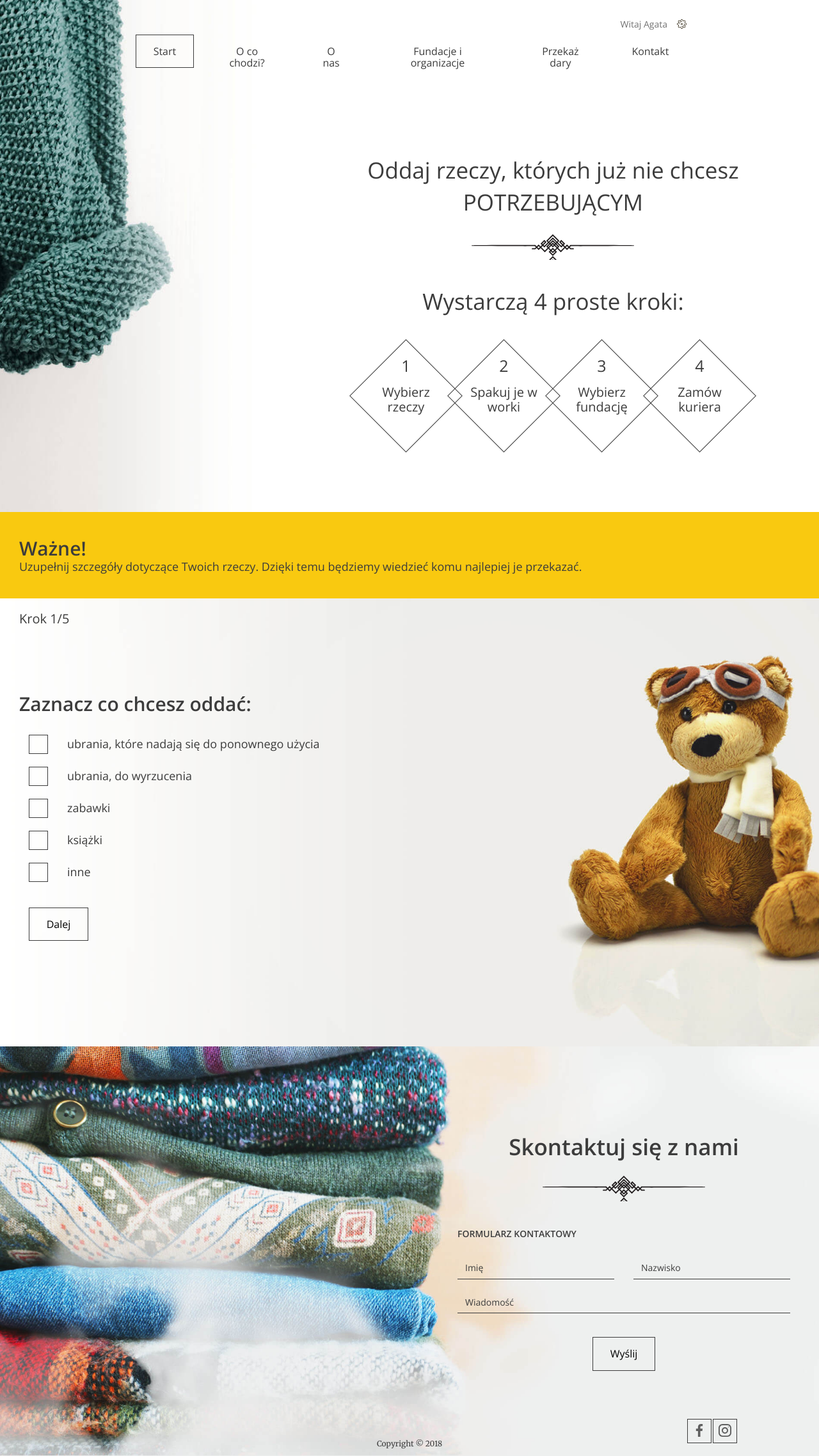
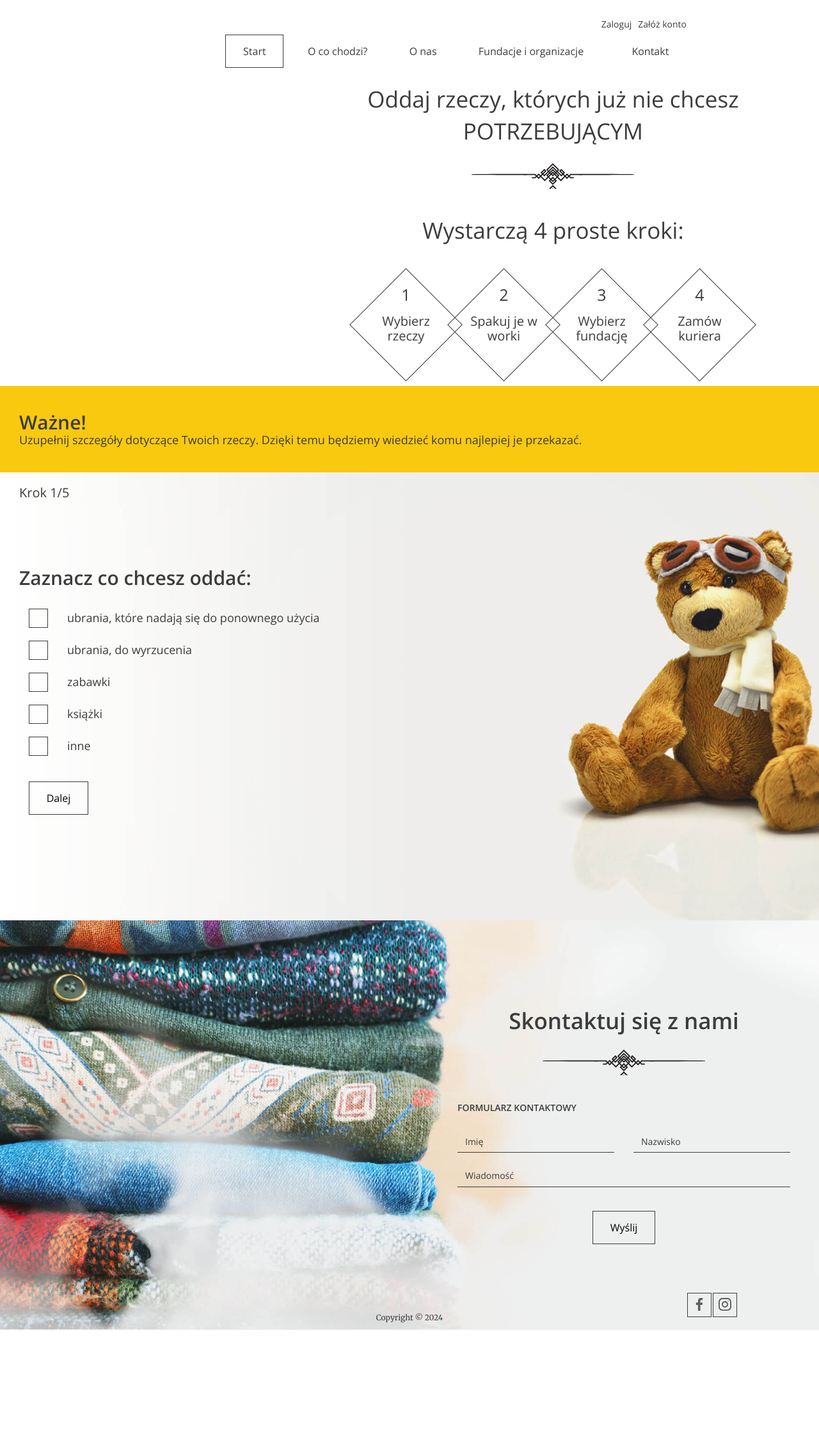
Before and after one commit to MartaKasprzyk/Oddam_w_dobre_rece, a Django app: template templates/form.html in a window 1280 px wide. Shown: the whole page at 64% size. After the commit the page ends 2078 px from the top, so only its background shows below. Run offline with Django 5.2, Linux system fonts and the light colour scheme; the template is opened without the code that fills it, so the values that code supplies are empty.

Commit message:
feature-0 form update

```diff
--- a/oddam_app/views.py
+++ b/oddam_app/views.py
@@ -9,7 +9,7 @@ class LandingPageView(View):
 
 class AddDonationView(View):
     def get(self, request):
-        return render(request, 'base.html')
+        return render(request, 'form.html')
 
 
 class LoginView(View):
--- a/templates/base.html
+++ b/templates/base.html
@@ -22,7 +22,7 @@
         </ul>
 
         <ul>
-          <li><a href="#" class="btn btn--without-border">Start</a></li>
+          <li><a href="#" class="btn btn--without-border active">Start</a></li>
           <li><a href="#" class="btn btn--without-border">O co chodzi?</a></li>
           <li><a href="#" class="btn btn--without-border">O nas</a></li>
           <li><a href="#" class="btn btn--without-border">Fundacje i organizacje</a></li>
--- a/templates/form.html
+++ b/templates/form.html
@@ -1,35 +1,28 @@
-<!DOCTYPE html>
-<html lang="pl">
-  <head>
-    <meta charset="UTF-8" />
-    <meta name="viewport" content="width=device-width, initial-scale=1.0" />
-    <meta http-equiv="X-UA-Compatible" content="ie=edge" />
-    <title>Document</title>
-    <link rel="stylesheet" href="css/style.css" />
-  </head>
-  <body>
-    <header class="header--form-page">
-      <nav class="container container--70">
-        <ul class="nav--actions">
-          <li class="logged-user">
-            Witaj Agata
-            <ul class="dropdown">
-              <li><a href="#">Profil</a></li>
-              <li><a href="#">Ustawienia</a></li>
-              <li><a href="#">Wyloguj</a></li>
-            </ul>
-          </li>
-        </ul>
+{% extends 'base.html' %}
 
-        <ul>
-          <li><a href="index.html" class="btn btn--without-border active">Start</a></li>
-          <li><a href="index.html#steps" class="btn btn--without-border">O co chodzi?</a></li>
-          <li><a href="index.html#about-us" class="btn btn--without-border">O nas</a></li>
-          <li><a href="index.html#help" class="btn btn--without-border">Fundacje i organizacje</a></li>
-          <li><a href="form.html" class="btn btn--without-border">Przekaż dary</a></li>
-          <li><a href="index.html#contact" class="btn btn--without-border">Kontakt</a></li>
-        </ul>
-      </nav>
+{% block header %}
+{#   <header class="header--form-page">#}
+{#      <nav class="container container--70">#}
+{#        <ul class="nav--actions">#}
+{#          <li class="logged-user">#}
+{#            Witaj Agata#}
+{#            <ul class="dropdown">#}
+{#              <li><a href="#">Profil</a></li>#}
+{#              <li><a href="#">Ustawienia</a></li>#}
+{#              <li><a href="#">Wyloguj</a></li>#}
+{#            </ul>#}
+{#          </li>#}
+{#        </ul>#}
+
+{#        <ul>#}
+{#          <li><a href="index.html" class="btn btn--without-border active">Start</a></li>#}
+{#          <li><a href="index.html#steps" class="btn btn--without-border">O co chodzi?</a></li>#}
+{#          <li><a href="index.html#about-us" class="btn btn--without-border">O nas</a></li>#}
+{#          <li><a href="index.html#help" class="btn btn--without-border">Fundacje i organizacje</a></li>#}
+{#          <li><a href="form.html" class="btn btn--without-border">Przekaż dary</a></li>#}
+{#          <li><a href="index.html#contact" class="btn btn--without-border">Kontakt</a></li>#}
+{#        </ul>#}
+{#      </nav>#}
 
       <div class="slogan container container--90">
         <div class="slogan--item">
@@ -57,8 +50,10 @@
           </div>
         </div>
       </div>
-    </header>
+{% endblock header %}
 
+{% block content %}
+    <br><br>
     <section class="form--steps">
       <div class="form--steps-instructions">
         <div class="form--steps-container">
@@ -306,42 +301,4 @@
       </div>
     </section>
 
-    <footer>
-      <div class="contact">
-        <h2>Skontaktuj się z nami</h2>
-        <h3>Formularz kontaktowy</h3>
-        <form class="form--contact">
-          <div class="form-group form-group--50">
-            <input type="text" name="name" placeholder="Imię" />
-          </div>
-          <div class="form-group form-group--50">
-            <input type="text" name="surname" placeholder="Nazwisko" />
-          </div>
-
-          <div class="form-group">
-            <textarea
-              name="message"
-              placeholder="Wiadomość"
-              rows="1"
-            ></textarea>
-          </div>
-
-          <button class="btn" type="submit">Wyślij</button>
-        </form>
-      </div>
-      <div class="bottom-line">
-        <span class="bottom-line--copy">Copyright &copy; 2018</span>
-        <div class="bottom-line--icons">
-          <a href="#" class="btn btn--small"
-            ><img src="images/icon-facebook.svg"
-          /></a>
-          <a href="#" class="btn btn--small"
-            ><img src="images/icon-instagram.svg"
-          /></a>
-        </div>
-      </div>
-    </footer>
-
-    <script src="js/app.js"></script>
-  </body>
-</html>
+{% endblock content %}
```
